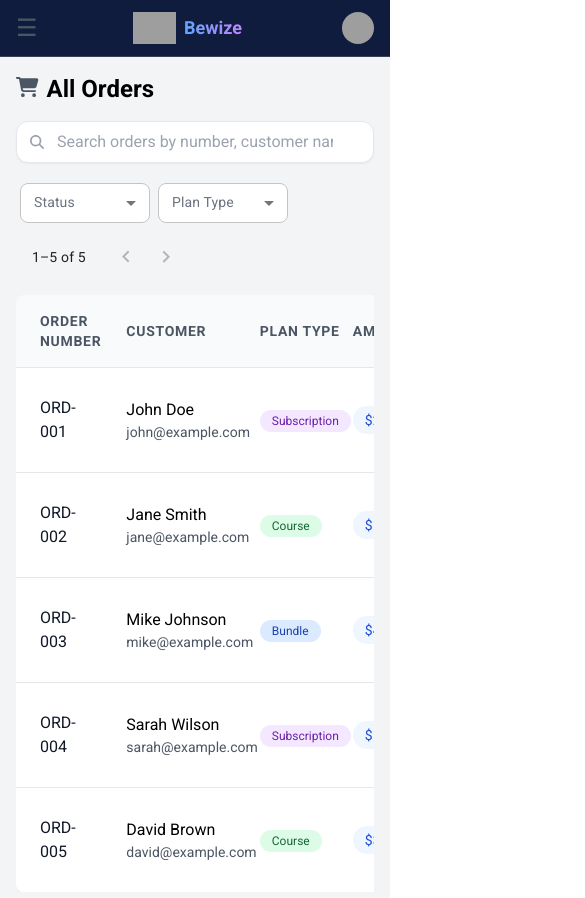
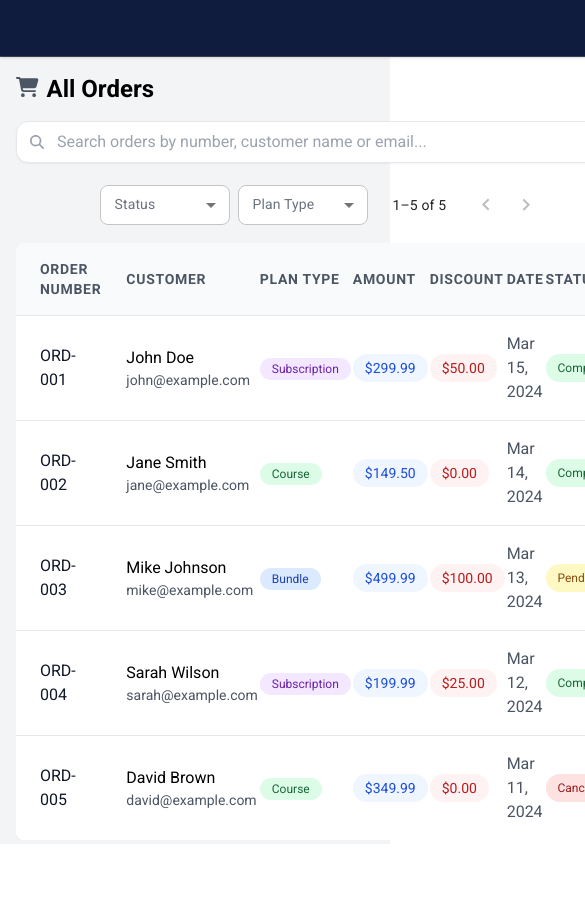
Before and after one commit to zineb-kbyla/Setup-Dashboard_React, a React (Create React App) app in the folder bewize-dashboard/: page /orders in a window 390 px wide. Shown: the top 898 px of the page, 585 px wide, since content can reach past the window. After the commit the page ends 844 px from the top, so only its background shows below. Built offline with nearby package versions, Linux system fonts and the light colour scheme; grey boxes are pictures that could not be loaded.

Commit message:
Update sidebar and navbar layout

```diff
--- a/bewize-dashboard/src/components/Navbar.jsx
+++ b/bewize-dashboard/src/components/Navbar.jsx
@@ -10,25 +10,7 @@ export default function Navbar({ onToggleSidebar }) {
 
   return (
     <header className="w-full shadow px-4 py-3 flex justify-between items-center  border-b  bg-[#0f1c3e] border-gray-700">
-      <button
-        onClick={onToggleSidebar}
-        data-sidebar-toggle
-        className="sm:hidden text-gray-600 text-2xl"
-      >
-        ☰
-      </button>
-
-      <a onClick={() => navigate("/dashboard")} className="flex ms-2 md:me-24">
-        <img
-          src="https://cdn.prod.website-files.com/61241693df6a919162546d4e/612d214b1c0a550f86c31148_Frame%20223.png"
-          className="h-8 me-2"
-          alt="Bewize Logo"
-        />
-        <span className="self-center text-lg md:text-2xl font-bold bg-gradient-to-r from-blue-400 to-purple-400 text-transparent bg-clip-text">
-          Bewize
-        </span>
-      </a>
-
+      <div />
       <div className="flex items-center">
         <div className="flex items-center ms-3 relative">
           <div className="flex flex-row items-center justify-start gap-4">
--- a/bewize-dashboard/src/components/Sidebar.jsx
+++ b/bewize-dashboard/src/components/Sidebar.jsx
@@ -1,7 +1,6 @@
 import React, { useState, useEffect } from "react";
 import { useNavigate, useLocation } from "react-router-dom";
 import {
-  faBars,
   faHome,
   faUsers,
   faShoppingCart,
@@ -9,32 +8,30 @@ import {
   faDollarSign,
   faBox,
   faPercent,
-  faTimes,
   faChevronLeft,
   faChevronRight,
+  faTimes,
 } from "@fortawesome/free-solid-svg-icons";
 import { FontAwesomeIcon } from "@fortawesome/react-fontawesome";
 import SidebarItem from "./SidebarItem";
 
+// Menu config (can be extracted to a separate file)
 const menuItems = [
   { icon: faHome, label: "Dashboard", route: "/dashboard" },
   { icon: faUsers, label: "Users", route: "/users" },
   { icon: faShoppingCart, label: "Orders", route: "/orders" },
   { icon: faCreditCard, label: "Payments", route: "/payments" },
   { icon: faDollarSign, label: "Subscriptions", route: "/subscriptions" },
-  { icon: faPercent , label: "Discounts", route: "/discounts" },
+  { icon: faPercent, label: "Discounts", route: "/discounts" },
   { icon: faBox, label: "Complaints", route: "/complaints" },
 ];
 
 export default function Sidebar({ isOpen }) {
   const [collapsed, setCollapsed] = useState(() => {
-    // Get initial state from localStorage
-    const saved = localStorage.getItem("sidebarCollapsed");
-    return saved === "true";
+    return localStorage.getItem("sidebarCollapsed") === "true";
   });
 
   useEffect(() => {
-    // Save state to localStorage on change
     localStorage.setItem("sidebarCollapsed", collapsed);
   }, [collapsed]);
 
@@ -43,62 +40,66 @@ export default function Sidebar({ isOpen }) {
 
   const toggleSidebar = () => setCollapsed((prev) => !prev);
 
-  const handleNavigation = (route) => {
-    navigate(route);
-  };
-
   return (
-    <div
+    <aside
       className={`fixed sm:sticky top-0 h-screen bg-white dark:bg-[#0f1c3e] text-gray-800 dark:text-white transition-all duration-300 flex flex-col
         ${collapsed ? "w-20" : "w-64"}
         ${isOpen ? "translate-x-0" : "-translate-x-full"}
         sm:translate-x-0
-        z-30
+        z-50
       `}
+      role="navigation"
+      aria-label="Main navigation"
     >
-      <nav className="flex flex-col h-full">
-        <div className="flex-1 p-4">
-          <div className="flex flex-col gap-2">
-            {menuItems.map((item, index) => (
+      <nav className="flex flex-col h-full" tabIndex={0}>
+        {/* Top section: Logo + Collapse Button */}
+        <div className="flex items-center justify-between px-6 pt-2 pb-2 border-b border-gray-200 dark:border-gray-700 relative">
+          <div className="flex items-center">
+            <img
+              className="w-8 h-8"
+              src="https://cdn.prod.website-files.com/61241693df6a919162546d4e/612d214b1c0a550f86c31148_Frame%20223.png"
+              alt="Logo"
+              loading="lazy"
+            />
+            <button
+              onClick={toggleSidebar}
+              className="p-2 ml-2 hover:bg-gray-100 dark:hover:bg-gray-700 rounded-lg transition-colors"
+              aria-label={collapsed ? "Expand sidebar" : "Collapse sidebar"}
+            >
+              <FontAwesomeIcon
+                icon={collapsed ? faChevronRight : faChevronLeft}
+                className="text-gray-500 dark:text-gray-400"
+              />
+            </button>
+          </div>
+          {/* Mobile Close Button */}
+          <button
+            onClick={() =>
+              document.querySelector("[data-sidebar-toggle]")?.click()
+            }
+            className="p-2 hover:bg-gray-100 dark:hover:bg-gray-700 rounded-lg transition-colors sm:hidden absolute top-4 right-4"
+            aria-label="Close sidebar"
+          >
+            <FontAwesomeIcon icon={faTimes} size="lg" />
+          </button>
+        </div>
+        {/* Sidebar Items (scrollable) */}
+        <div className="flex-1 overflow-y-auto p-4">
+          <ul className="flex flex-col gap-2">
+            {menuItems.map((item) => (
               <SidebarItem
-                key={index}
+                key={item.route}
                 icon={item.icon}
                 label={item.label}
                 collapsed={collapsed}
                 route={item.route}
                 isActive={location.pathname === item.route}
-                onClick={() => handleNavigation(item.route)}
+                onClick={() => navigate(item.route)}
               />
             ))}
-          </div>
+          </ul>
         </div>
-
-        <div className="border-t border-gray-200 dark:border-gray-700 p-4">
-          <button
-            onClick={toggleSidebar}
-            className={`w-full flex items-center gap-3 py-2 px-3 hover:bg-gray-100 dark:hover:bg-gray-700 rounded-lg transition-colors ${
-              collapsed ? "justify-center" : ""
-            }`}
-          >
-            <FontAwesomeIcon
-              icon={collapsed ? faChevronRight : faChevronLeft}
-              className="text-gray-500 dark:text-gray-400"
-            />
-            {!collapsed && (
-              <span className="text-sm font-medium text-gray-600 dark:text-gray-300">
-                Collapse Sidebar
-              </span>
-            )}
-          </button>
-        </div>
-
-        <button
-          onClick={() => document.querySelector('[data-sidebar-toggle]').click()}
-          className="p-2 hover:bg-gray-700 rounded-lg transition-colors sm:hidden absolute top-4 right-4"
-        >
-          <FontAwesomeIcon icon={faTimes} size="lg" />
-        </button>
       </nav>
-    </div>
+    </aside>
   );
 }
--- a/bewize-dashboard/src/layouts/DashboardLayout.jsx
+++ b/bewize-dashboard/src/layouts/DashboardLayout.jsx
@@ -6,11 +6,11 @@ const DashboardLayout = ({ children }) => {
   const [isSidebarOpen, setIsSidebarOpen] = useState(false);
 
   return (
-    <div className="flex flex-col h-screen">
-      <Navbar onToggleSidebar={() => setIsSidebarOpen(!isSidebarOpen)} />
-      <div className="flex flex-1">
-        <Sidebar isOpen={isSidebarOpen} />
-        <main className="flex-1 p-4 overflow-y-auto bg-gray-100">
+    <div className="flex h-screen bg-gray-100">
+      <Sidebar isOpen={isSidebarOpen} />
+      <div className="flex-1 flex flex-col">
+        <Navbar onToggleSidebar={() => setIsSidebarOpen(!isSidebarOpen)} />
+        <main className="flex-1 p-4 overflow-y-auto">
           {children}
         </main>
       </div>
```
